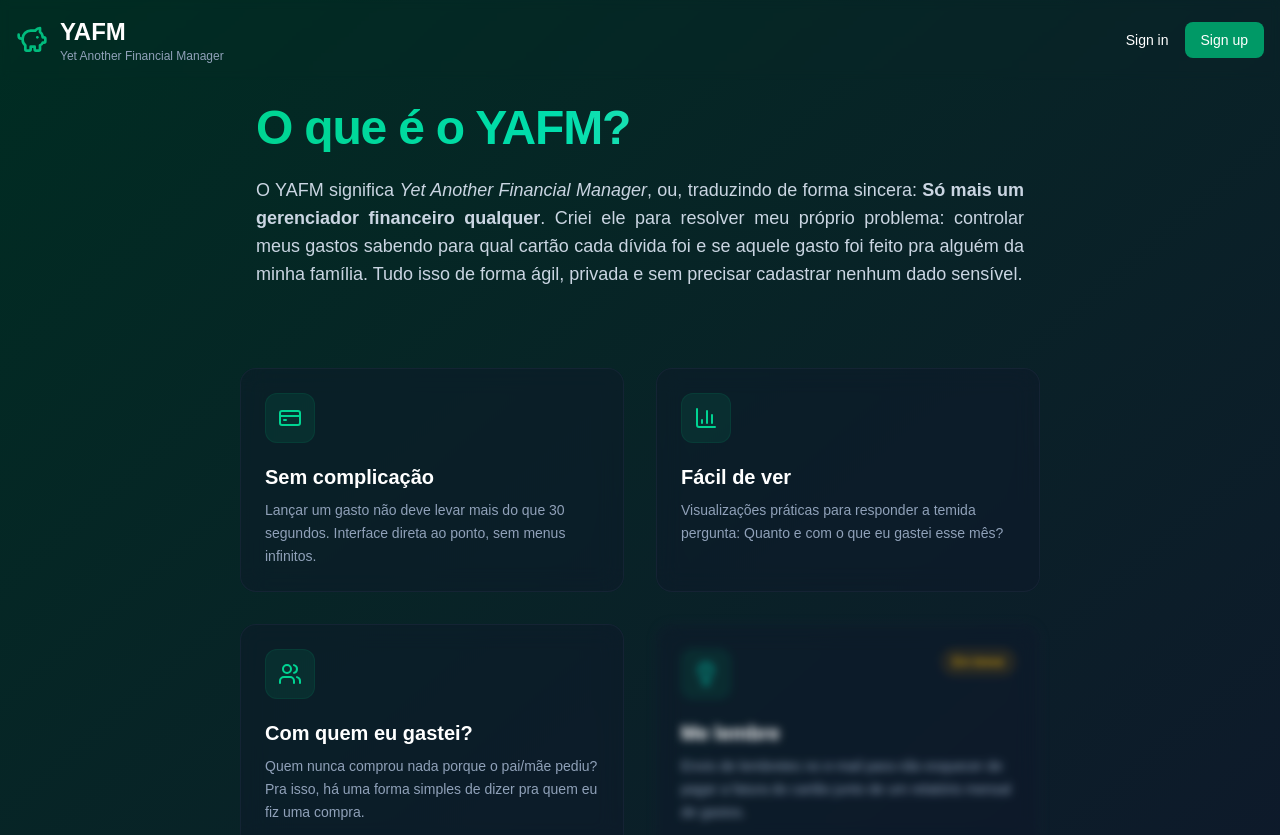
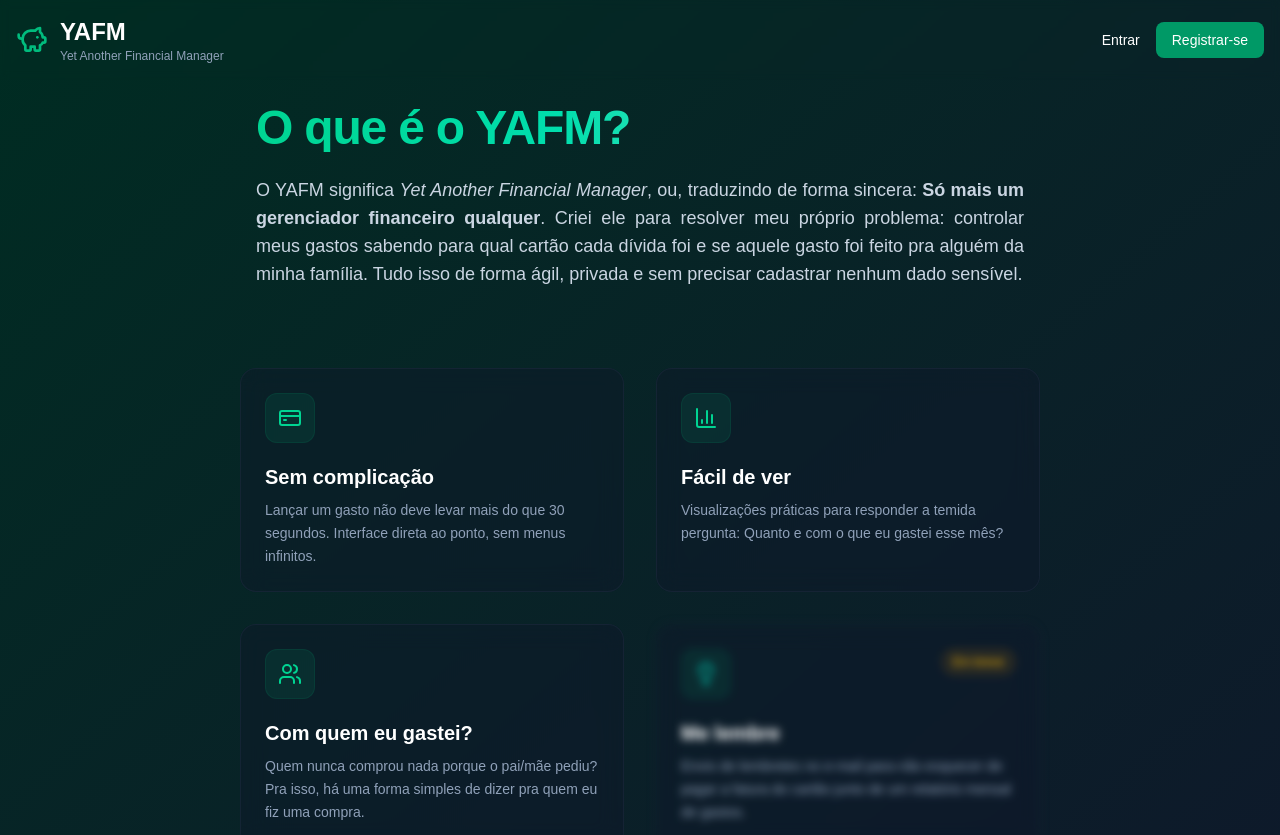
Before and after one commit to yanchagas04/yafm, a Next.js app: page / in a window 1280 px wide. Shown: the top 835 px of the page. Built offline with nearby package versions, Linux system fonts and the light colour scheme.

Commit message:
fix: changed signin/signup buttons to ptbr

```diff
--- a/components/landing/header.tsx
+++ b/components/landing/header.tsx
@@ -11,8 +11,8 @@ export default function Header() {
                 </span>
             </div>
             <div className="flex items-center gap-4">
-                <button className="text-sm font-medium hover:text-emerald-400 cursor-pointer">Sign in</button>
-                <button className="bg-emerald-600 hover:bg-emerald-500 px-4 py-2 rounded-lg text-sm font-medium cursor-pointer transition-colors">Sign up</button>
+                <button className="text-sm font-medium hover:text-emerald-400 cursor-pointer">Entrar</button>
+                <button className="bg-emerald-600 hover:bg-emerald-500 px-4 py-2 rounded-lg text-sm font-medium cursor-pointer transition-colors">Registrar-se</button>
             </div>
         </header>
     );
```
